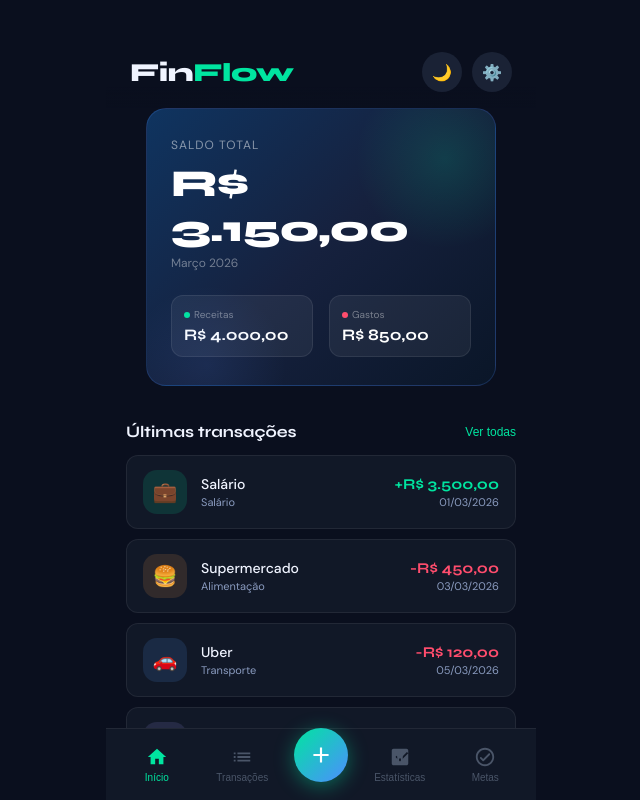
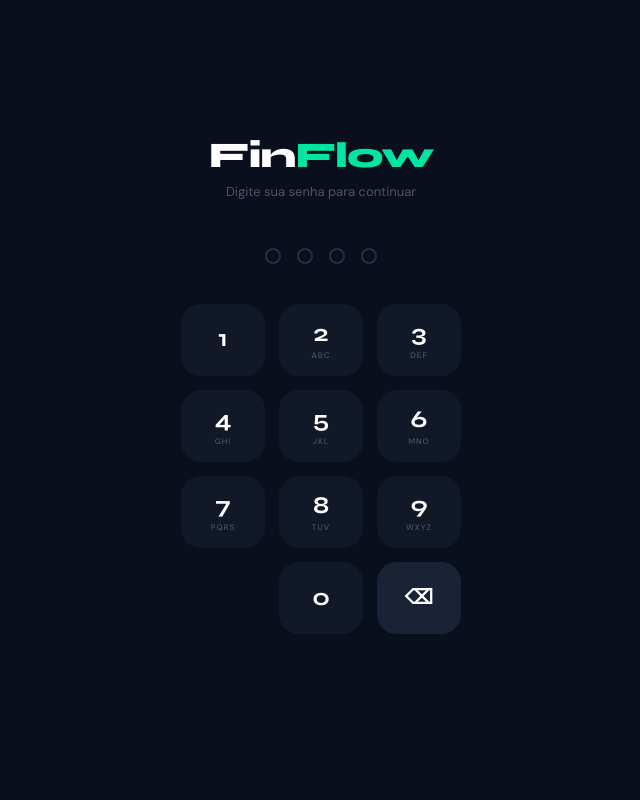
Before and after one commit to Jgrds/finflow, a plain HTML site: page index.html in a window 1280 px wide. Shown: the whole page, without its empty margins (319-959 px from the left). Drawn offline with Linux system fonts and the light colour scheme.

Commit message:
Update index.html

```diff
--- a/index.html
+++ b/index.html
@@ -8,6 +8,46 @@
 <title>FinFlow</title>
 <link href="https://fonts.googleapis.com/css2?family=Syne:wght@400;600;700;800&family=DM+Sans:wght@300;400;500&display=swap" rel="stylesheet">
 <style>
+  /* LOCK SCREEN */
+  #lock-screen {
+    position:fixed; inset:0; z-index:9999;
+    background: #0a0f1e;
+    display:flex; flex-direction:column;
+    align-items:center; justify-content:center;
+    gap:0; padding:40px 32px;
+  }
+  #lock-screen .lock-logo {
+    font-family:'Syne',sans-serif; font-size:36px; font-weight:800;
+    color:#fff; margin-bottom:6px; letter-spacing:-1px;
+  }
+  #lock-screen .lock-logo span { color:#00e5a0; }
+  #lock-screen .lock-sub {
+    font-size:13px; color:#4a5568; margin-bottom:48px;
+  }
+  .pin-dots { display:flex; gap:16px; margin-bottom:40px; }
+  .pin-dot {
+    width:16px; height:16px; border-radius:50%;
+    border:2px solid #232f45; background:transparent;
+    transition:all 0.2s;
+  }
+  .pin-dot.filled { background:#00e5a0; border-color:#00e5a0; transform:scale(1.2); }
+  .pin-dot.error { background:#ff4d6d; border-color:#ff4d6d; }
+  .keypad { display:grid; grid-template-columns:repeat(3,1fr); gap:14px; width:100%; max-width:280px; }
+  .key-btn {
+    height:72px; border-radius:20px; border:none;
+    background:#111827; color:#fff;
+    font-family:'Syne',sans-serif; font-size:24px; font-weight:700;
+    cursor:pointer; transition:all 0.15s;
+    display:flex; flex-direction:column; align-items:center; justify-content:center;
+    gap:2px;
+  }
+  .key-btn:active { transform:scale(0.92); background:#1a2235; }
+  .key-btn .key-sub { font-size:8px; color:#4a5568; font-family:'DM Sans',sans-serif; letter-spacing:1px; font-weight:500; }
+  .key-btn.key-del { background:#1a2235; font-size:20px; }
+  .key-btn.key-empty { background:transparent; pointer-events:none; }
+  .lock-error { color:#ff4d6d; font-size:13px; margin-top:16px; opacity:0; transition:opacity 0.3s; }
+  .lock-error.show { opacity:1; }
+
   :root {
     --bg: #0a0f1e;
     --surface: #111827;
@@ -359,6 +399,33 @@
 </head>
 <body>
 
+<!-- LOCK SCREEN -->
+<div id="lock-screen">
+  <div class="lock-logo">Fin<span>Flow</span></div>
+  <div class="lock-sub">Digite sua senha para continuar</div>
+  <div class="pin-dots">
+    <div class="pin-dot" id="dot-0"></div>
+    <div class="pin-dot" id="dot-1"></div>
+    <div class="pin-dot" id="dot-2"></div>
+    <div class="pin-dot" id="dot-3"></div>
+  </div>
+  <div class="keypad">
+    <button class="key-btn" onclick="pinPress('1')">1<span class="key-sub"></span></button>
+    <button class="key-btn" onclick="pinPress('2')">2<span class="key-sub">ABC</span></button>
+    <button class="key-btn" onclick="pinPress('3')">3<span class="key-sub">DEF</span></button>
+    <button class="key-btn" onclick="pinPress('4')">4<span class="key-sub">GHI</span></button>
+    <button class="key-btn" onclick="pinPress('5')">5<span class="key-sub">JKL</span></button>
+    <button class="key-btn" onclick="pinPress('6')">6<span class="key-sub">MNO</span></button>
+    <button class="key-btn" onclick="pinPress('7')">7<span class="key-sub">PQRS</span></button>
+    <button class="key-btn" onclick="pinPress('8')">8<span class="key-sub">TUV</span></button>
+    <button class="key-btn" onclick="pinPress('9')">9<span class="key-sub">WXYZ</span></button>
+    <div class="key-btn key-empty"></div>
+    <button class="key-btn" onclick="pinPress('0')">0</button>
+    <button class="key-btn key-del" onclick="pinDel()">⌫</button>
+  </div>
+  <div class="lock-error" id="lock-error">Senha incorreta. Tente novamente.</div>
+</div>
+
 <!-- TOAST -->
 <div class="toast" id="toast"></div>
 
@@ -580,6 +647,43 @@
 </div>
 
 <script>
+// ===== PIN LOCK =====
+const CORRECT_PIN = '0711';
+let pinEntry = '';
+function pinPress(digit) {
+  if (pinEntry.length >= 4) return;
+  pinEntry += digit;
+  updateDots();
+  if (pinEntry.length === 4) setTimeout(() => checkPin(), 150);
+}
+function pinDel() {
+  pinEntry = pinEntry.slice(0,-1);
+  updateDots();
+}
+function updateDots() {
+  for (let i=0;i<4;i++) {
+    const dot = document.getElementById('dot-'+i);
+    dot.classList.toggle('filled', i < pinEntry.length);
+    dot.classList.remove('error');
+  }
+}
+function checkPin() {
+  if (pinEntry === CORRECT_PIN) {
+    const ls = document.getElementById('lock-screen');
+    ls.style.opacity = '0';
+    ls.style.transition = 'opacity 0.4s';
+    setTimeout(() => ls.style.display = 'none', 400);
+  } else {
+    for (let i=0;i<4;i++) document.getElementById('dot-'+i).classList.add('error');
+    document.getElementById('lock-error').classList.add('show');
+    setTimeout(() => {
+      pinEntry = '';
+      updateDots();
+      document.getElementById('lock-error').classList.remove('show');
+    }, 1000);
+  }
+}
+
 // ===== DATA =====
 const CATS = [
   {id:'food',icon:'🍔',name:'Alimentação',color:'#ff9f43'},
```
